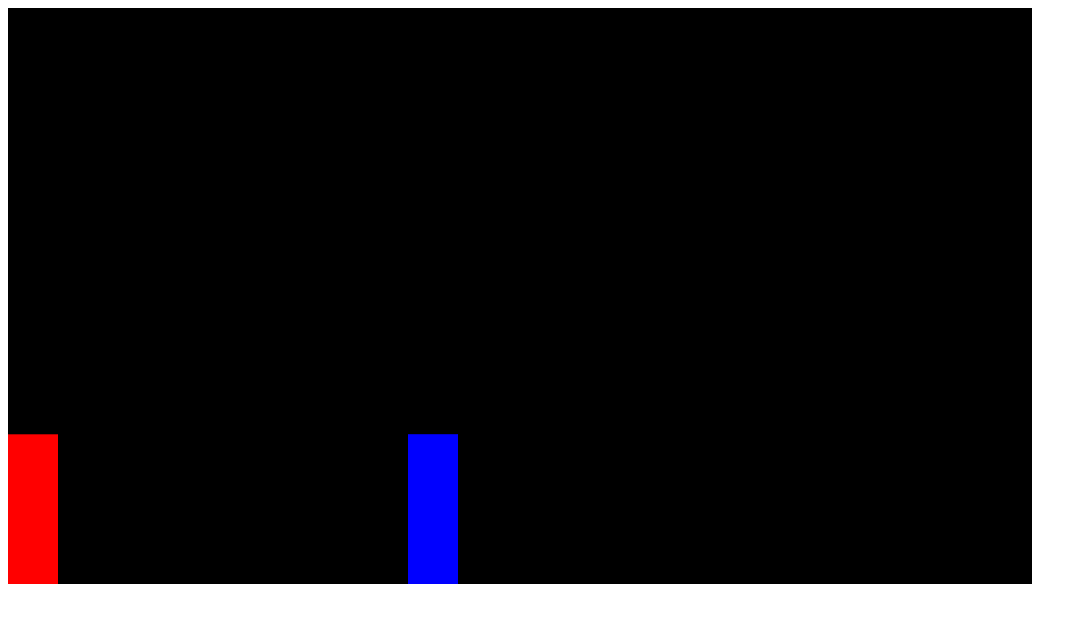
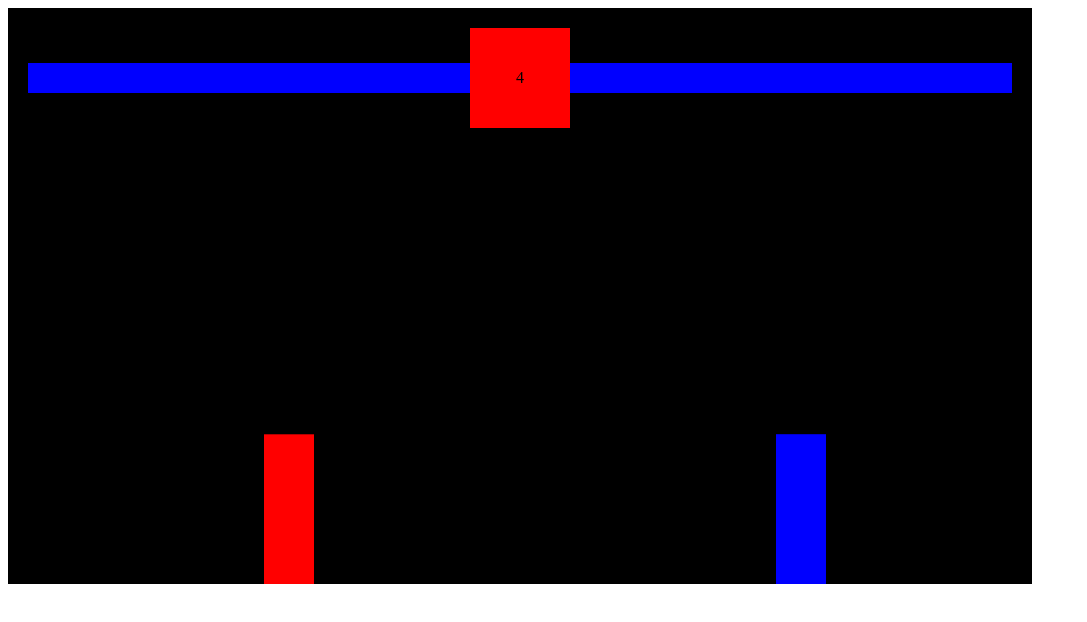
Before and after one commit to matheusoc08/js-fighting-game, a plain HTML site: page fighting-game/index.html in a window 1280 px wide. Shown: the whole page, without its empty margins (0-1087 px from the left). Drawn offline with Linux system fonts and the light colour scheme.

Commit message:
Implemented a HP bar for each player and a timer. Every attack that hit successufully drops 20% percent of total HP. Applied victory conditions as either P1 or P2 wins or a tie when timer hits 0

```diff
--- a/fighting-game/index.html
+++ b/fighting-game/index.html
@@ -1,3 +1,92 @@
-<canvas></canvas>
+<head>
+    <style>
+        * {
+            box-sizing: border-box;
+        }
+    </style>
+</head>
+<body>
+    <!-- red container div -->
+    <div style="
+        position: relative;
+        display: inline-block;"
+        >
+        <!-- smaller red container div -->
+        <div style="
+            position: absolute;
+            display: flex;
+            width: 100%;
+            align-items: center;
+            padding: 20px;">
+
+            <!-- Player Health -->
+            <div style="
+                position: relative;
+                height: 30px;
+                width: 100%;
+                display: flex;
+                justify-content: flex-end;">
+
+                <div style="
+                    background-color: yellow;
+                    height: 30px;
+                    width: 100%;
+                    ">
+                </div>
+
+                <div id="playerHealth" style="
+                    position: absolute;
+                    background-color: blue;
+                    top: 0;
+                    bottom: 0;
+                    right: 0;
+                    width: 100%;">
+                </div>
+            </div>
+
+            <!-- Timer -->
+            <div id="timer" style="
+                background-color: red;
+                width: 100px;
+                height: 100px;
+                flex-shrink: 0;
+                display: flex;
+                align-items: center;
+                justify-content: center;">
+                10
+            </div>
+
+            <!-- Enemy Health -->
+            <div style="
+                position: relative;
+                height: 30px;
+                width: 100%;">
+
+                <div style="
+                    background-color: yellow;
+                    height: 30px;
+                    ">
+                </div>
+
+                <div id="enemyHealth" style="position: absolute; background-color: blue; top: 0; bottom: 0; right: 0; left: 0;"></div>
+            </div>
+
+            <div></div>
+        </div>
+        <div id="displayText" style="
+            position: absolute;
+            color: #fff;
+            align-items: center;
+            justify-content: center;
+            top: 0;
+            right: 0;
+            left: 0;
+            bottom: 0;
+            display: none;
+            ">
+            Tie</div>
+        <canvas></canvas>
+    </div>
 
 <script src="./index.js"></script>
+<body>
--- a/fighting-game/index.js
+++ b/fighting-game/index.js
@@ -26,6 +26,7 @@ class Sprite{
         }
         this.color = color;
         this.isAttacking;
+        this.health = 100;
     }
 
     draw(){
@@ -65,7 +66,7 @@ class Sprite{
 
 const player = new Sprite({
     position: {
-        x: 0,
+        x: 256,
         y: 0
     },
     velocity: {
@@ -80,7 +81,7 @@ const player = new Sprite({
 
 const enemy = new Sprite({
     position: {
-        x: 400,
+        x: 768,
         y: 100
     },
     velocity: {
@@ -127,6 +128,37 @@ function rectangularCollision({ rectahgle1, rectahgle2}){
     )
 }
 
+function determinedWinner({player, enemy, timerId}){
+    clearTimeout(timerId);
+    document.querySelector('#displayText').style.display = 'flex';
+
+    if(player.health === enemy.health){
+        document.querySelector('#displayText').innerHTML = 'Tie';
+    }
+    else if(player.health > enemy.health){
+        document.querySelector('#displayText').innerHTML = 'Player 1 Wins';
+    }
+    else{
+        document.querySelector('#displayText').innerHTML = 'Player 2 Wins';
+    }
+}
+
+let timer = 10;
+let timerId;
+function decreaseTimer(){
+    if(timer > 0){
+        timerId = setTimeout(decreaseTimer, 1000)
+        timer--
+        document.querySelector('#timer').innerHTML = timer;
+    }
+
+    if(timer === 0){
+        determinedWinner({player, enemy, timerId});
+    }
+}
+
+decreaseTimer();
+
 function animate(){
     window.requestAnimationFrame(animate);
     c.fillStyle = 'black'
@@ -157,8 +189,8 @@ function animate(){
         rectahgle2: enemy
     }) && player.isAttacking){
         player.isAttacking = false;
-
-        console.log('Player attack successuful');
+        enemy.health -= 20;
+        document.querySelector('#enemyHealth').style.width = enemy.health + '%';
     }
 
     if (rectangularCollision({
@@ -166,8 +198,13 @@ function animate(){
         rectahgle2: player
     }) && enemy.isAttacking){
         enemy.isAttacking = false;
+        player.health -= 20;
+        document.querySelector('#playerHealth').style.width = player.health + '%';
+    }
 
-        console.log('Enemy attack successuful');
+    // end game based on health
+    if (enemy.health <= 0 || player.health <= 0){
+        determinedWinner({player, enemy, timerId})
     }
 }
 
```
